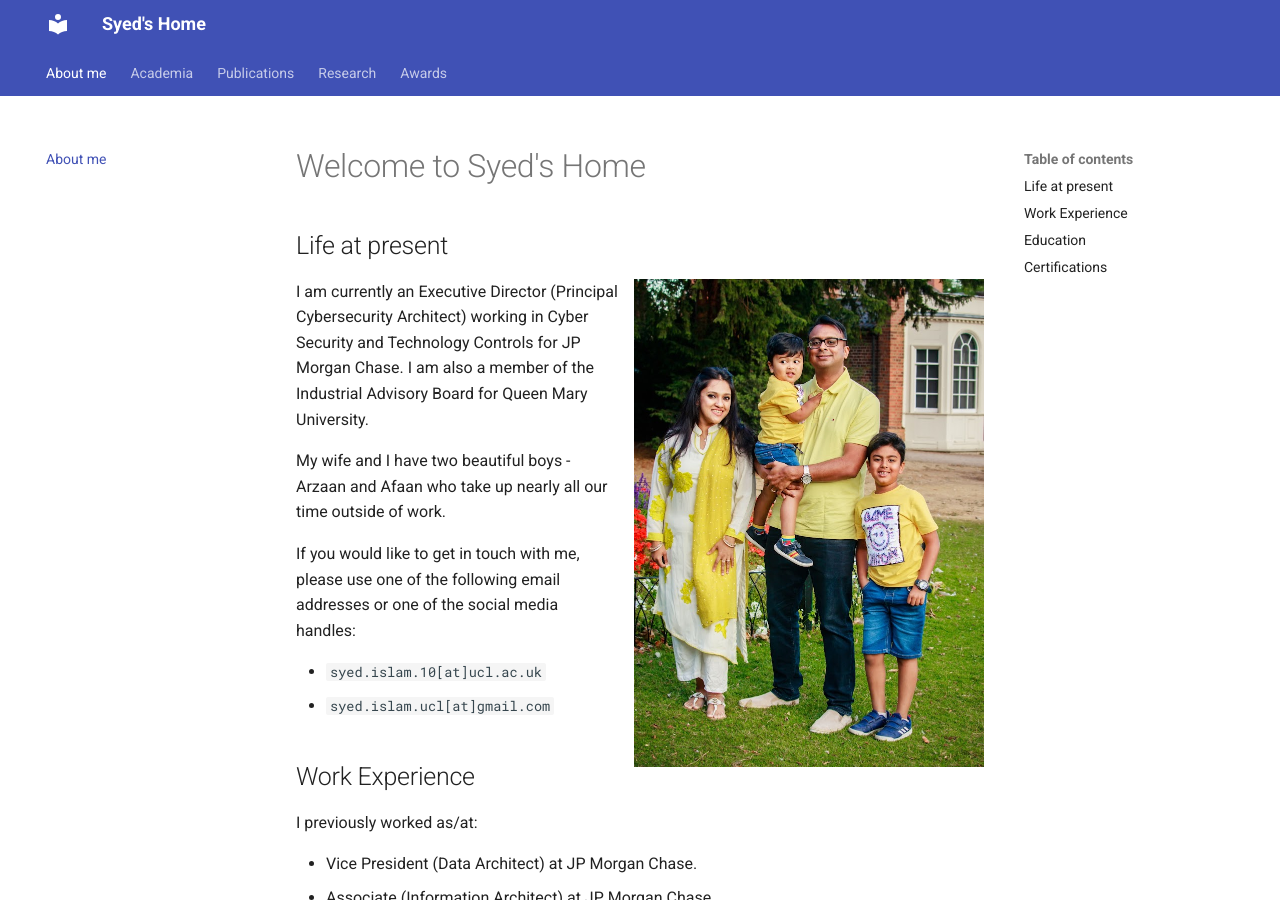
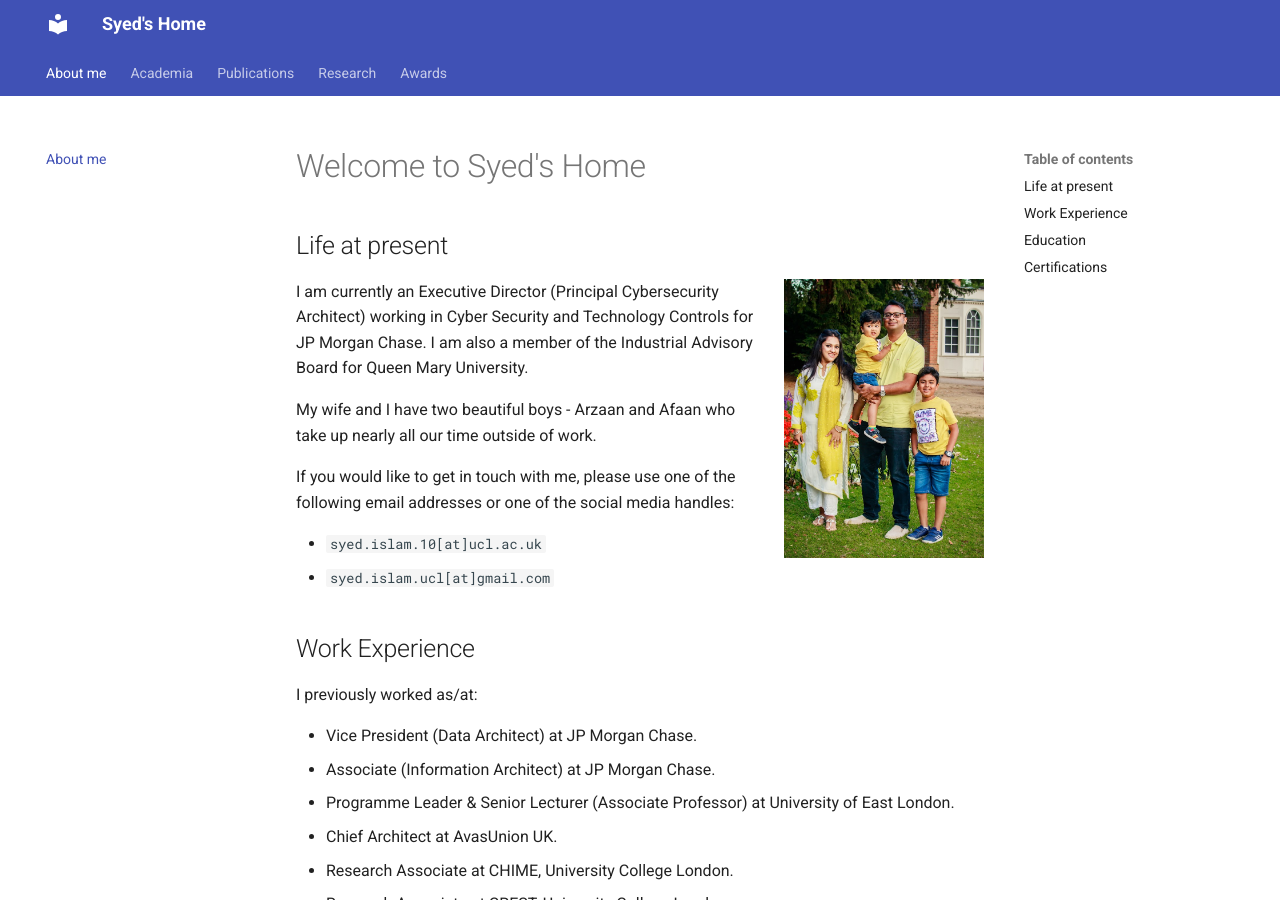
Before and after one commit to syed-islam/syed-islam.github.io, an MkDocs documentation site: the page built from docs/index.md, in a window 1280 px wide and 900 px high. Built offline with MkDocs 1.6.1 and Material for MkDocs 9.7.7, drawn with Linux system fonts in a browser that asks for light colours.

Commit message:
Updated size of picture and link to usmaan's page

```diff
--- a/docs/index.md
+++ b/docs/index.md
@@ -1,7 +1,7 @@
 # Welcome to Syed's Home
 
 ## Life at present
-![Image title](./images/Family.jpeg){ width=350, align=right }
+![Image title](./images/Family.jpeg){ width=200, align=right }
 I am currently an Executive Director (Principal Cybersecurity Architect) working in Cyber Security and Technology Controls for JP Morgan Chase. I am also a member of the Industrial Advisory Board for Queen Mary University.
 
 My wife and I have two beautiful boys - Arzaan and Afaan who take up nearly all our time outside of work.
```
Also changed, not shown: docs/awards.md (+1 -1 lines), site/index.html, 1 other file.
